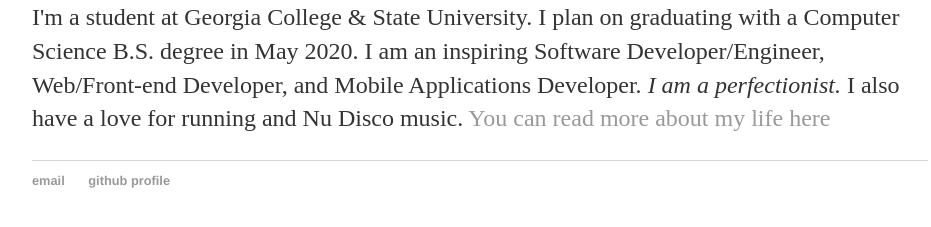
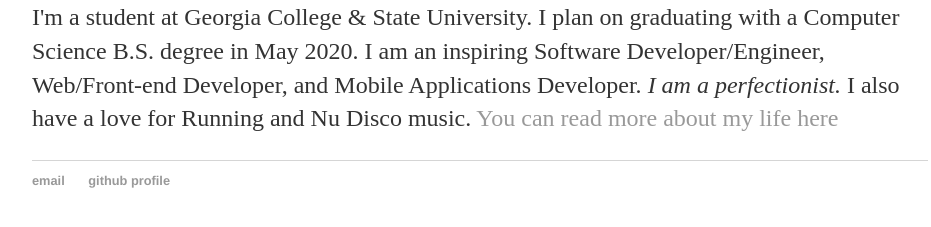
Before and after one commit to acow19/acow19.github.io, a Jekyll site: the page built from index.html, in a window 1280 px wide. Shown: the part 196-423 px from the top of the page, without its empty margins (160-1091 px from the left). Built offline with Jekyll 4.4.1, drawn with Linux system fonts in a browser that asks for light colours.

```diff
--- a/index.html
+++ b/index.html
@@ -7,6 +7,6 @@ title: Andrew Cowick, Inspiring Professional Programmer
 	<p>I'm a student at Georgia College & State University. I plan on graduating with a Computer Science B.S. degree in May 2020.
 	I am an inspiring Software Developer/Engineer, Web/Front-end Developer, and Mobile Applications Developer.
 	<em>I am a perfectionist.</em>
-	I also have a love for running and Nu Disco music.
+	I also have a love for Running and Nu Disco music.
 	<a href="/about">You can read more about my life here</a></p>
 </div><!-- /.blurb -->
```
